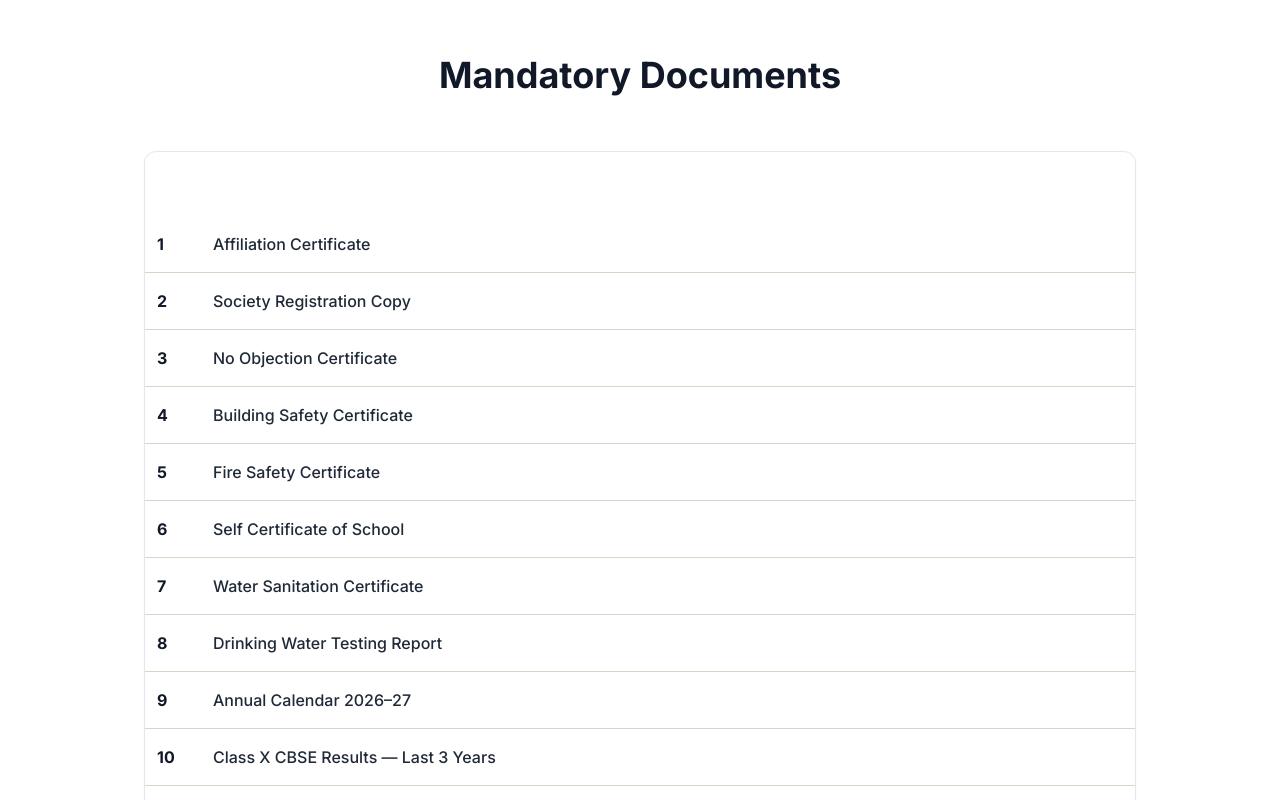
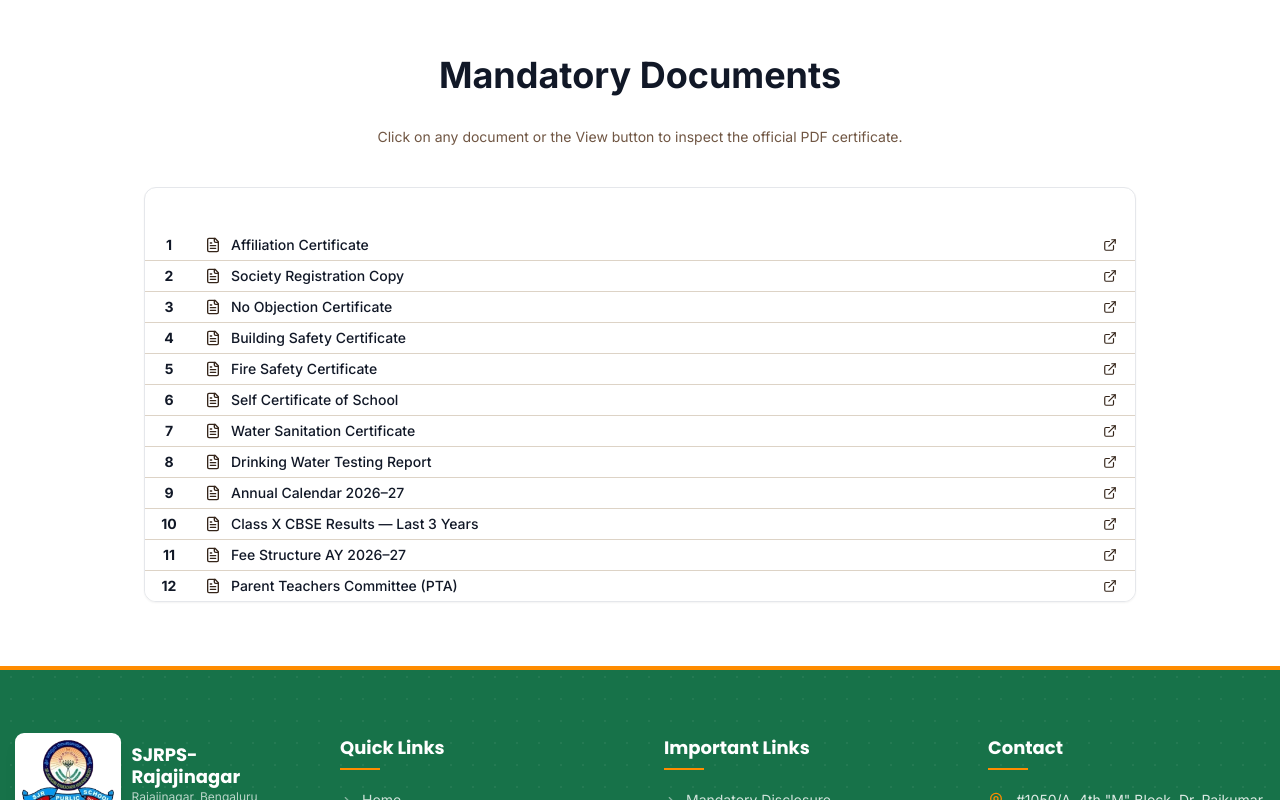
Before and after one commit to ROI-1213/sjrps_public_school_rajajinagar, a React (Vite) app: page /mandatory-disclosure in a window 1280 px wide. Shown: the part 1820-2620 px from the top of the page. Built offline with nearby package versions, Linux system fonts and the light colour scheme; no server answers.

Commit message:
fix(compliance): fix mandatory disclosure table columns visibility and add interactive PDF modal preview

```diff
--- a/src/pages/MandatoryDisclosure.tsx
+++ b/src/pages/MandatoryDisclosure.tsx
@@ -1,3 +1,4 @@
+import { useState } from "react";
 import Layout from "@/components/Layout";
 import PageHero from "@/components/PageHero";
 import { Card, CardContent } from "@/components/ui/card";
@@ -13,6 +14,9 @@
   Building,
   Eye,
   ShieldCheck,
+  FileText,
+  ExternalLink,
+  X,
 } from "lucide-react";
 import { schoolConfig } from "@/schoolConfig";
 import { mandatoryDocuments } from "@/data/disclosures";
@@ -71,6 +75,7 @@
 ];
 
 const MandatoryDisclosure = () => {
+  const [previewPdf, setPreviewPdf] = useState<{ title: string; url: string } | null>(null);
 
   return (
     <Layout>
@@ -170,23 +175,22 @@
             <h2 className="text-3xl md:text-4xl font-bold text-center text-gray-900 mb-3">
               Mandatory Documents
             </h2>
-            <div className="mx-auto h-1 w-16 bg-[#1b6e42] rounded-full mb-10" />
+            <div className="mx-auto h-1 w-16 bg-[#1b6e42] rounded-full mb-4" />
+            <p className="text-sm text-muted-foreground">Click on any document or the View button to inspect the official PDF certificate.</p>
           </div>
 
-          <div className="overflow-hidden rounded-xl border border-gray-200 bg-white shadow-sm">
-            <div className="overflow-x-auto">
+          <div className="rounded-xl border border-gray-200 bg-white shadow-sm overflow-hidden">
             <table className="w-full text-left border-collapse">
               <thead>
                 <tr className="bg-[#1b6e42] text-white">
-                    <th scope="col" className="py-3 sm:py-4 px-3 sm:px-6 font-semibold text-xs sm:text-base w-14 sm:w-24 text-left">
-                      <div className="leading-tight">Sl</div>
-                      <div className="leading-tight">No</div>
+                  <th scope="col" className="py-3.5 px-3 sm:px-5 font-semibold text-xs sm:text-sm w-12 sm:w-20 text-center">
+                    Sl No
                   </th>
-                    <th scope="col" className="py-3 sm:py-4 px-3 sm:px-6 font-semibold text-xs sm:text-base text-left">
+                  <th scope="col" className="py-3.5 px-3 sm:px-5 font-semibold text-xs sm:text-sm text-left">
                     Document Name
                   </th>
-                    <th scope="col" className="py-3 sm:py-4 px-3 sm:px-6 font-semibold text-xs sm:text-base text-right pr-4 sm:pr-10">
-                      View
+                  <th scope="col" className="py-3.5 px-3 sm:px-5 font-semibold text-xs sm:text-sm w-28 sm:w-36 text-center">
+                    Action
                   </th>
                 </tr>
               </thead>
@@ -194,24 +198,45 @@
                 {mandatoryDocuments.map((doc, index) => (
                   <tr
                     key={doc.id}
-                      className="hover:bg-slate-50/80 transition-colors"
+                    className="hover:bg-slate-50 transition-colors"
                   >
-                      <td className="py-3 sm:py-4 px-3 sm:px-6 font-bold text-gray-900 text-xs sm:text-base whitespace-nowrap">
+                    <td className="py-3.5 px-3 sm:px-5 font-bold text-gray-900 text-xs sm:text-sm text-center">
                       {index + 1}
                     </td>
-                      <td className="py-3 sm:py-4 px-3 sm:px-6 text-gray-800 font-medium text-xs sm:text-base">
-                        {doc.title}
-                      </td>
-                      <td className="py-3 sm:py-4 px-3 sm:px-6 text-right pr-3 sm:pr-8 whitespace-nowrap">
+                    <td className="py-3.5 px-3 sm:px-5">
+                      <div className="flex items-center gap-2.5">
+                        <FileText className="h-4 w-4 text-red-500 shrink-0" />
                         <a
                           href={doc.pdfUrl}
                           target="_blank"
                           rel="noopener noreferrer"
-                          className="inline-flex items-center gap-1 sm:gap-1.5 px-2.5 sm:px-4 py-1.5 rounded-lg bg-[#1b6e42] hover:bg-[#155a36] text-white text-xs sm:text-sm font-semibold transition-all shadow-xs"
+                          className="font-medium text-gray-900 hover:text-indian-green hover:underline text-xs sm:text-sm leading-snug"
                         >
-                          <Eye className="h-3.5 w-3.5 sm:h-4 sm:w-4" />
+                          {doc.title}
+                        </a>
+                      </div>
+                    </td>
+                    <td className="py-3.5 px-3 sm:px-5 text-center">
+                      <div className="flex items-center justify-center gap-1.5">
+                        <button
+                          type="button"
+                          onClick={() => setPreviewPdf({ title: doc.title, url: doc.pdfUrl })}
+                          className="inline-flex items-center gap-1 px-3 py-1.5 rounded-lg bg-[#1b6e42] hover:bg-[#155a36] text-white text-xs font-semibold transition-all shadow-xs cursor-pointer"
+                          title="Preview document"
+                        >
+                          <Eye className="h-3.5 w-3.5" />
                           <span>View</span>
+                        </button>
+                        <a
+                          href={doc.pdfUrl}
+                          target="_blank"
+                          rel="noopener noreferrer"
+                          className="p-1.5 rounded-lg text-gray-500 hover:text-indian-green hover:bg-indian-green/10 transition-colors hidden sm:inline-flex"
+                          title="Open PDF in new tab"
+                        >
+                          <ExternalLink className="h-3.5 w-3.5" />
                         </a>
+                      </div>
                     </td>
                   </tr>
                 ))}
@@ -219,8 +244,58 @@
             </table>
           </div>
         </div>
+      </section>
+
+      {/* PDF Preview Modal */}
+      {previewPdf && (
+        <div
+          className="fixed inset-0 z-50 bg-black/80 backdrop-blur-sm flex items-center justify-center p-3 sm:p-6"
+          onClick={() => setPreviewPdf(null)}
+        >
+          <div
+            className="bg-white rounded-2xl overflow-hidden shadow-2xl max-w-5xl w-full h-[88vh] flex flex-col animate-fade-in"
+            onClick={(e) => e.stopPropagation()}
+          >
+            {/* Modal Header */}
+            <div className="bg-[#1b6e42] text-white px-5 py-3.5 flex items-center justify-between">
+              <div className="flex items-center gap-2.5 min-w-0">
+                <FileText className="h-5 w-5 text-white shrink-0" />
+                <h3 className="font-bold text-sm sm:text-base truncate">
+                  {previewPdf.title}
+                </h3>
               </div>
-      </section>
+              <div className="flex items-center gap-2 shrink-0">
+                <a
+                  href={previewPdf.url}
+                  target="_blank"
+                  rel="noopener noreferrer"
+                  className="inline-flex items-center gap-1.5 bg-white/20 hover:bg-white/30 text-white px-3 py-1.5 rounded-lg text-xs font-semibold transition-colors"
+                >
+                  <ExternalLink className="h-3.5 w-3.5" />
+                  <span>Open in New Tab</span>
+                </a>
+                <button
+                  type="button"
+                  onClick={() => setPreviewPdf(null)}
+                  className="rounded-lg p-1.5 text-white/80 hover:text-white hover:bg-white/20 transition-colors cursor-pointer"
+                  aria-label="Close preview"
+                >
+                  <X className="h-5 w-5" />
+                </button>
+              </div>
+            </div>
+
+            {/* PDF Embedded Viewer */}
+            <div className="flex-1 bg-slate-100 relative">
+              <iframe
+                src={`${previewPdf.url}#view=FitH`}
+                className="w-full h-full border-0"
+                title={previewPdf.title}
+              />
+            </div>
+          </div>
+        </div>
+      )}
     </Layout>
   );
 };
```
Lines whose indentation alone changed are shown as unchanged.
